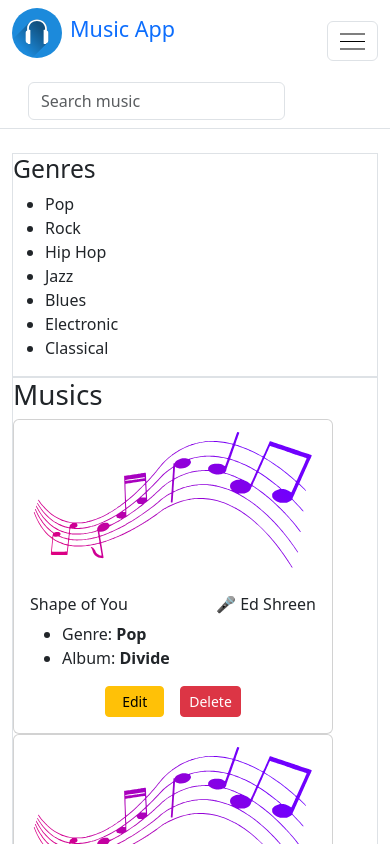
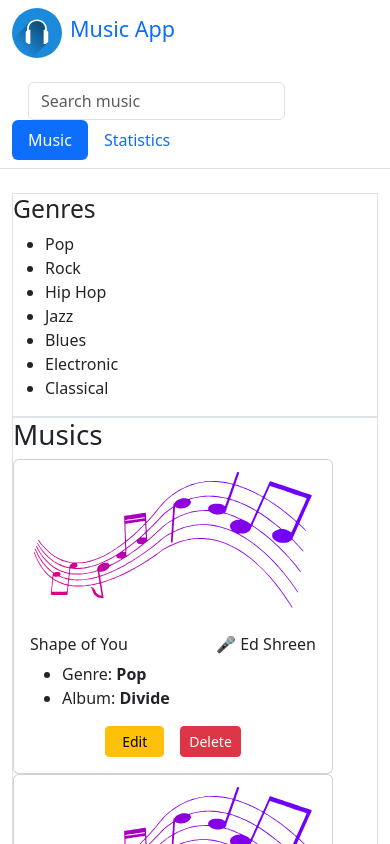
Before and after one commit to suraffy/suraffy-music-app, a React (Vite) app: page / in a window 390 px wide. Shown: the top 844 px of the page. Built offline with nearby package versions, Linux system fonts and the light colour scheme.

Commit message:
Update Header content

```diff
--- a/src/components/Header.tsx
+++ b/src/components/Header.tsx
@@ -1,17 +1,4 @@
-import styled from "@emotion/styled";
 import HeadPhoneSVG from "../assets/headphone.svg";
-import MenuIcon from "../assets/menu-icon.svg";
-
-const NavbarTogglerIcon = styled.span`
-  background-image: none !important;
-  background-color: var(--bs-gray-800);
-  height: 3px;
-  width: 25px;
-  margin: 10px 0;
-  position: relative;
-  transition: all 0.35s ease-out;
-  transform-origin: center;
-`;
 
 const Header = () => {
   return (
@@ -25,10 +12,6 @@ const Header = () => {
           <span className="fs-4 px-2 h1 text-primary">Music App</span>
         </a>
 
-        <div className="d-md-none btn border align-self-center">
-          <img src={MenuIcon} width={"25px"} />
-        </div>
-
         <ul className="nav nav-pills pt-2">
           <form className="form-inline mx-3">
             <input
@@ -39,7 +22,7 @@ const Header = () => {
             />
           </form>
 
-          <div className="d-none d-md-flex">
+          <div className="d-flex">
             <li className="nav-item">
               <a href="#" className="nav-link active" aria-current="page">
                 Music
```
